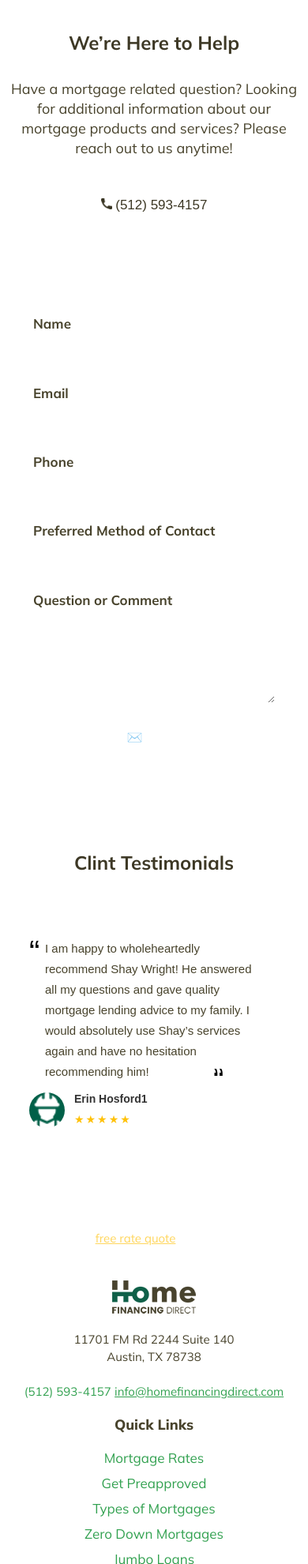
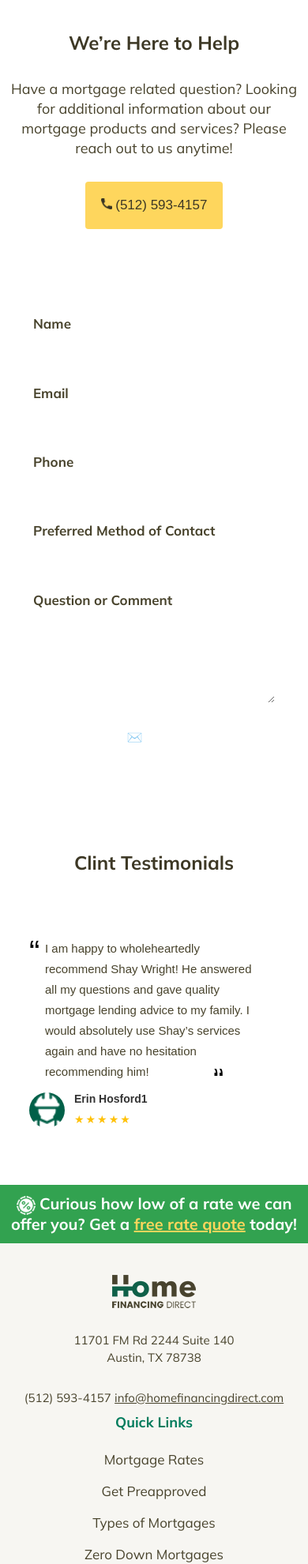
Before and after one commit to DreamLabIt/Financing-Direct, a PHP site: page / in a window 390 px wide. Shown: the part 4520-6500 px from the top of the page at 79% size. Run offline with PHP 8.4, Linux system fonts and the light colour scheme.

Commit message:
update footer section

```diff
--- a/assets/style.css
+++ b/assets/style.css
@@ -334,7 +334,7 @@ label {
 /* end flex style */
 /* button style start */
 .btn{
-  background-color: var(--background-btn);
+  background-color: var(--color-secondary-light);
   color: var(--color-brich);
   padding-inline: 20px;
   padding-block: 18px;
@@ -543,14 +543,14 @@ label {
    color: var(--color-white);
    min-height: 360px;
 }
-.item h3{
+.mortgages .item h3{
    color: var(--color-white);
    margin-bottom: 10px;
 }
-.item p{
+.mortgages .item p{
    text-align: start;
 }
-.item a{
+.mortgages .item a{
    width: 100%;
    margin-top: 24px;
 }
@@ -593,7 +593,7 @@ label {
       padding: 30px;
     }
 
-    form {
+    .form-box form {
       display: grid;
       grid-template-columns: repeat(2, 1fr);
       gap: 20px;
@@ -897,40 +897,38 @@ label {
 
 
 .footer-wrap{
-  background-color: var(--background-gray-light);
+  background-color: var(--section-bg);
   width: 100%;
 
 }
-.footer-wrap .offer-wrap{
-  background-color: var(--background-green-light);
+.footer-wrap a{
+  color: var(--color-text);
+  line-height: 40px;
+}
+
+.offer-wrap{
+  background-color: var(--color-primary-light);
   padding-block: 20px;
    padding-top: 27px;
    padding-bottom: 17px;
+}
 
-}
-.footer-wrap .offer-wrap .offer{
-   display: flex;
-   justify-content: center;
-   align-items: center;
-   gap: 20px;
-}
-.footer-wrap .image-wrap{
+.offer-wrap img{
    width: 30px;
    height: 30px;
    display: inline-block;
+   vertical-align: middle;
+   margin-right: 18px;
 }
-
-.footer-wrap .offer-wrap p{
+.offer-wrap h4{
   color: var(--color-white);
-  font-size: 20px;
-  line-height: var(--lh-md);
-  font-weight: var(--font-weight-bold);
-   margin-top: -5px;
+  text-align: center;
 }
-.footer-wrap .offer-wrap span{
+.offer-wrap span{
   color: #ffd65c;
   text-decoration: underline;
 }
+
 .footer-bottom{
    padding-block: 95px;
 }
@@ -938,9 +936,28 @@ label {
 .widget-item{
   width: 30%;
 }
+.address-wrap{
+  padding-right: 44px;
+}
 .widget-item-links{
   width: 40%;
-  padding-right: 50px;
+}
+.widget-item-links .links{
+  gap: 90px;
+}
+.form-row input{
+  background-color: var(--color-white);
+}
+.form-row input:focus{
+  outline: none;
+}
+.form-row button{
+  font-size: 15px;
+  line-height: 18px;
+  font-weight: 700;
+  color: #115740;
+  padding-block: 14px;
+  border-radius: 12px;
 }
 .footer-bottom address, .phone, .email{
    font-size: 15px;
@@ -956,15 +973,71 @@ label {
 }
 .footer-bottom h5{
    margin-bottom: 16px;
-   font-size: 18px;
-   font-weight: 800;
-   line-height: 21px;
-   color: var(--color-green-tropical);
 }
-.footer-bottom li a{
-   font-size: var(--font-size-base);
-   line-height: 40px;
-   font-weight: 400;
+.item-left{
+  width: 30%;
+}
+.item-right{
+  width: 37%;
+}
+
+
+@media (max-width: 768px){
+
+   /* Footer style */
+   .footer-wrap .image-wrap {
+      width: 24px;
+      height: 24px;
+      display: inline-block;
+   }
+   .offer-wrap{
+      padding-top: 12px;
+      padding-bottom: 12px;
+   }
+   .offer-wrap img {
+      width: 24px;
+      height: 24px;
+      margin-right: 0px;
+  }
+
+   .widget-item, .widget-item-links{
+      width: 100%;
+      text-align: center;
+   }
+   .form-row input{
+      width: 100%;
+    }
+   .form-row button {
+      width: 100%;
+   }
+   .address-wrap{
+      padding-right: 0px;
+    }
+    .item-left {
+      margin-bottom: 10px;
+  }
+
+  .footer-bottom {
+      padding-block: 40px;
+  }
+  .footer-wrap .d-flex {
+      display: flex;
+      flex-direction: column;
+  }
+}
+@media (max-width: 1024px){
+
+   /* Footer style */
+   .widget-item-links .links {
+      gap: 0px;
+  }
+   .item-left {
+      width: 100%;
+      text-align: center;
+  }
+  .item-right {
+      width: 100%;
+  }
 }
 
 
@@ -1009,50 +1082,7 @@ label {
    .mortgages{
       grid-template-columns: 1fr ;
    }
-   /* Footer style */
-   .footer-wrap .image-wrap {
-      width: 24px;
-      height: 24px;
-      display: inline-block;
-   }
-   .footer-wrap .offer-wrap{
-      padding-top: 12px;
-      padding-bottom: 12px;
-   }
-   .offer-wrap .offer p {
-      color: var(--color-white);
-      font-size: 15px;
-      line-height: 18px;
-      font-weight: var(--font-weight-bold);
-      text-align: center;
-   }
 
-   .footer-wrap .offer-wrap .offer {
-      gap: 10px;
-      flex-direction: column;
-   }
-   .footer-bottom {
-      padding-block: 32px;
-   }
-   .footer-bottom{
-      row-gap: 20px;
-   }
-
-   .widget-item, .widget-item-links{
-      width: 100%;
-      text-align: center;
-   }
-   .form-row {
-
-      justify-content: center;
-   }
-   .form-row button {
-
-      width: 100%;
-   }
-   .footer-bottom li a{
-      line-height: 32px;
-   }
 
    .output {
       text-align: left;
@@ -1062,7 +1092,7 @@ label {
 }
 
 @media (max-width: 600px) {
-      form {
+      .form-box form {
         grid-template-columns: 1fr;
       }
     }
--- a/footer.php
+++ b/footer.php
@@ -3,38 +3,27 @@
 
 <footer class="footer-wrap">
   <div class="offer-wrap">
-            <div class="offer common-wrap">
-              <div class="image-wrap">
-                <img src="./assets/icon/persent-icon.png" alt="persent icon">
+    <div class="common-wrap">
+      <div class="offer">
+        <h4>
+          <img src="./assets/icon/persent-icon.png" alt="persent icon"> Curious how low of a rate we can offer you? Get a <span>free rate quote</span> today!</h4>
       </div>
-
-                <p>Curious how low of a rate we can offer you? Get a <span>free rate quote</span> today!</p>
     </div>
-
   </div>
   <div class="common-wrap flex footer-bottom">
-            <div class="widget-item">
-
+    <div class="widget-item address-wrap">
       <div class="footer-logo">
-
           <a href="https://www.homefinancingdirect.com/">
               <img src="./assets/images/home-financing-direct-logo.png " alt="logo">
           </a>
-
       </div>
-
       <address>11701 FM Rd 2244 Suite 140<br> Austin, TX 78738</address>
-
-
       <a class="phone" href="tel:512-593-4157" >(512) 593-4157</a>
-
       <a  class="email" href="mailto:info@homefinancingdirect.com">info@homefinancingdirect.com</a>
-
     </div>
     <div class="widget-item-links">
       <h5>Quick Links</h5>
-
-                <div class="links flex-box">
+        <div class="links d-flex">
           <ul>
             <li><a href="mortgage-rates-today">Mortgage Rates</a></li>
             <li><a href="get-preapproved">Get Preapproved</a></li>
@@ -50,22 +39,37 @@
             <li><a href="contact-us">Contact Us</a></li>
             <li><a href="rate-alerts">Get Rate Alerts</a></li>
             <li><a href="img/privacy-policy-terms-conditions.pdf" target="_blank">Privacy/Terms & Conditions</a></li>
-
           </ul>
         </div>
     </div>
     <div class="widget-item">
       <h5>Newsletter</h5>
+        <form class="form-row d-flex flex-wrap gap-10" >
+          <input type="text" />
+          <button class="btn" type="submit">SUBMIT</button>
+        </form>
+    </div>
+  </div>
 
-                <form class="flex">
-                  <div class="form-row">
-                    <input type="text" placeholder="Enter your text" />
-                    <button type="submit">SUBMIT</button>
+  <div class="copy-right">
+    <div class="common-wrap">
+      <div class="d-flex item-center">
+        <div class="item-left">
+          <p> &copy; &nbsp; 2025 Home Financing Direct</p>
         </div>
-                </form>
-
+        <div class="item-right d-flex item-center justify-between">
+          <div class="item">
+            <p>NMLS ID: 1948000</p>
+          </div>
+          <div class="item">
+            <p><a href="https://www.nmlsconsumeraccess.org/EntityDetails.aspx/COMPANY/1948000" target="_blank">NMLS Consumer Access</a>
+            </p>
+          </div>
+        </div>
 
       </div>
     </div>
+  </div>
+
 </footer>
        <!-- ====  End footer section ===-->
```
Lines whose indentation alone changed are shown as unchanged.
